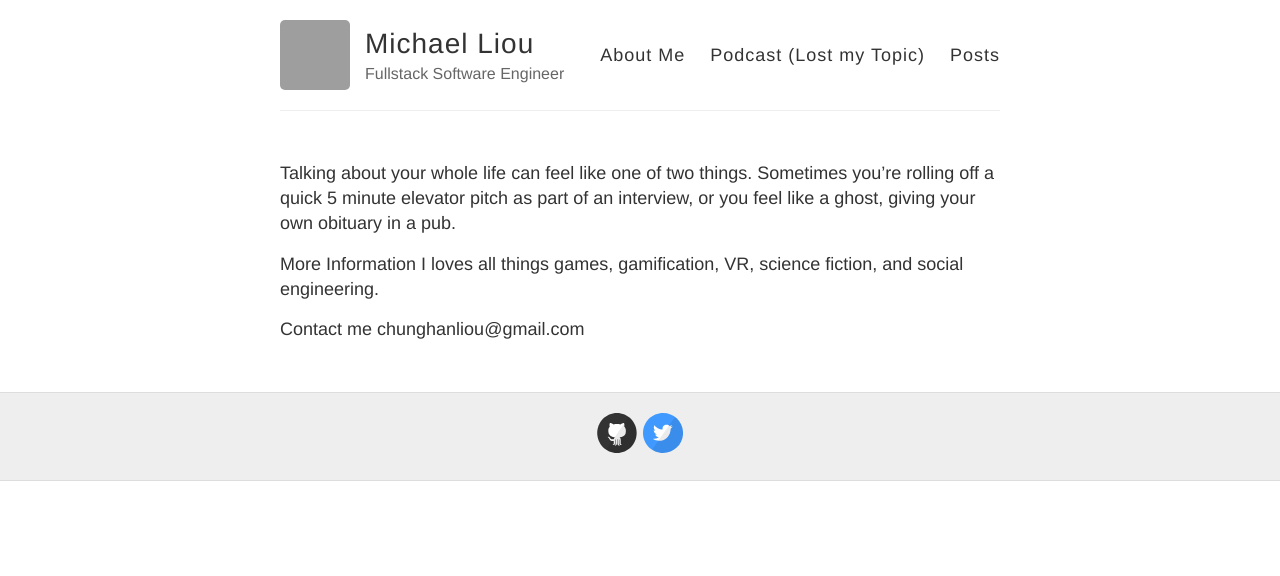
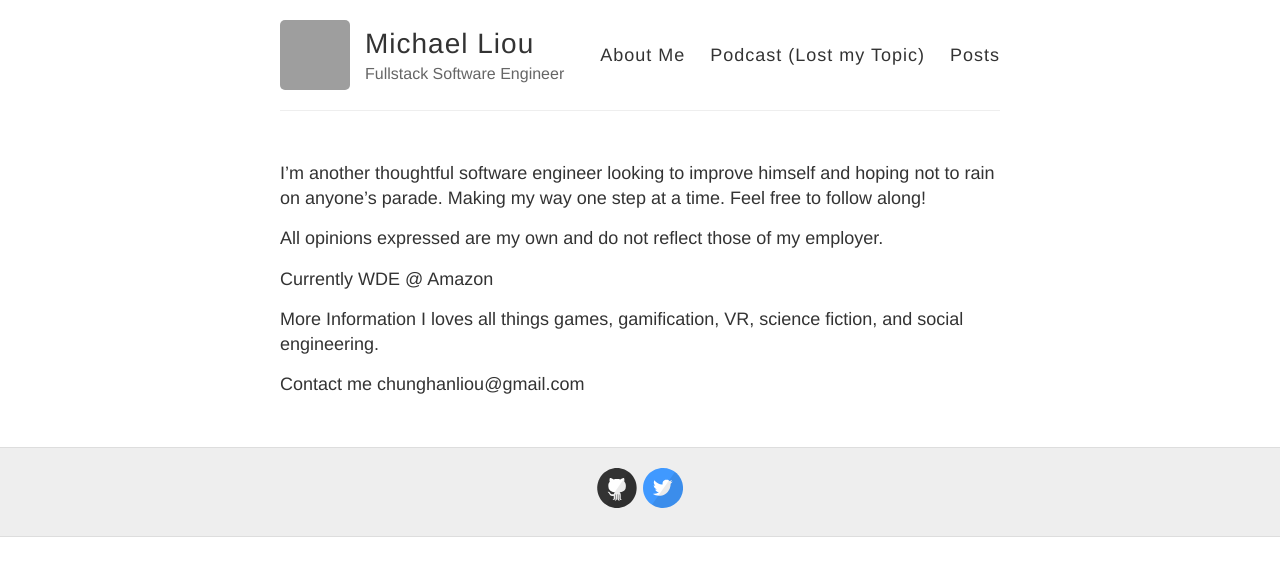
Before and after one commit to mliou8/mliou8.github.io, a Jekyll site: the page built from about.md, in a window 1280 px wide. Shown: the top 576 px of the page. Built offline with Jekyll 4.4.1, drawn with Linux system fonts in a browser that asks for light colours; grey boxes are pictures that could not be loaded.

Commit message:
Update about.md

```diff
--- a/about.md
+++ b/about.md
@@ -3,7 +3,11 @@ layout: page
 permalink: /about/
 ---
 
-Talking about your whole life can feel like one of two things. Sometimes you're rolling off a quick 5 minute elevator pitch as part of an interview, or you feel like a ghost, giving your own obituary in a pub.
+I'm another thoughtful software engineer looking to improve himself and hoping not to rain on anyone's parade. Making my way one step at a time. Feel free to follow along!
+
+All opinions expressed are my own and do not reflect those of my employer.
+
+Currently WDE @ Amazon
 
 More Information
 I loves all things games, gamification, VR, science fiction, and social engineering.
```
